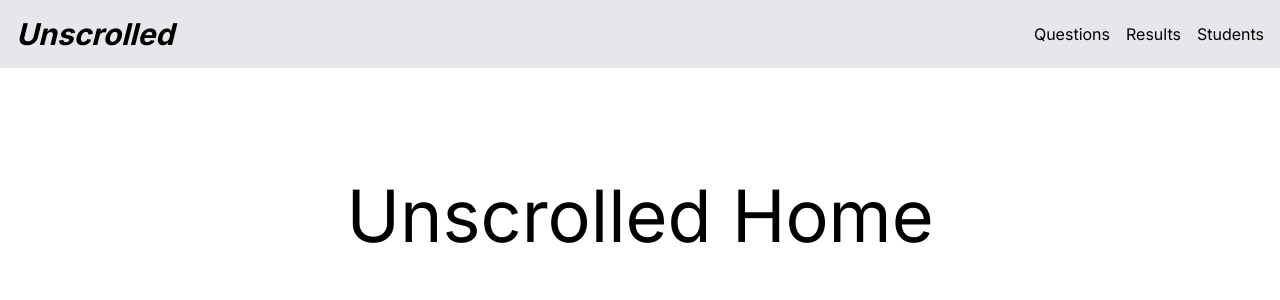
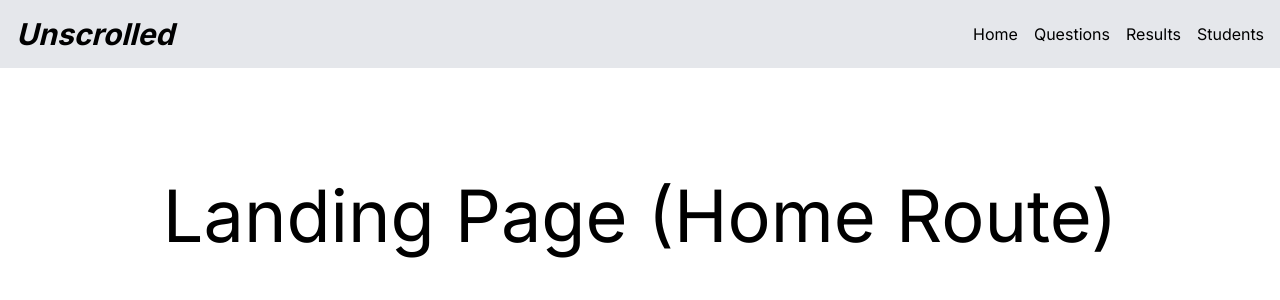
Before and after one commit to Hoffalypse/unscrolled-basic, a Next.js app: page / in a window 1280 px wide. Shown: the top 300 px of the page. Built offline with nearby package versions, Linux system fonts and the light colour scheme.

Commit message:
setup header that controls navigation

```diff
--- a/components/Header.jsx
+++ b/components/Header.jsx
@@ -6,22 +6,16 @@ const Header = () => {
     <header className="flex justify-between items-center p-4 bg-gray-200">
     <div className="text-3xl  font-bold italic">Unscrolled</div>
     <div className="space-x-4">
-      {/* <button className="px-4 py-2 bg-none rounded">
-        Questions
-      </button>
-      <button className="px-4 py-2 bg-none rounded">
-        Results
-      </button>
-      <button className="px-4 py-2 bg-none  rounded">
-        Students
-      </button> */}
-         <Link href="/questions">
+        <Link href='/' className='hover:text-white text-bold'>
+          Home
+        </Link>
+         <Link href="/questions" className='hover:text-white text-bold'>
           Questions
         </Link>
-        <Link href="/results">
+        <Link href="/results" className='hover:text-white text-bold'>
           Results
         </Link>
-        <Link href="/students">
+        <Link href="/students" className='hover:text-white text-bold'>
           Students
         </Link>
     </div>
--- a/components/Homepage.jsx
+++ b/components/Homepage.jsx
@@ -3,7 +3,7 @@ import React from 'react'
 const Homepage = () => {
   return (
     <div>
-      <h1 className='text-center text-7xl mt-28'>Unscrolled Home</h1>
+      <h1 className='text-center text-7xl mt-28'>Landing Page (Home Route)</h1>
     </div>
   )
 }
```
